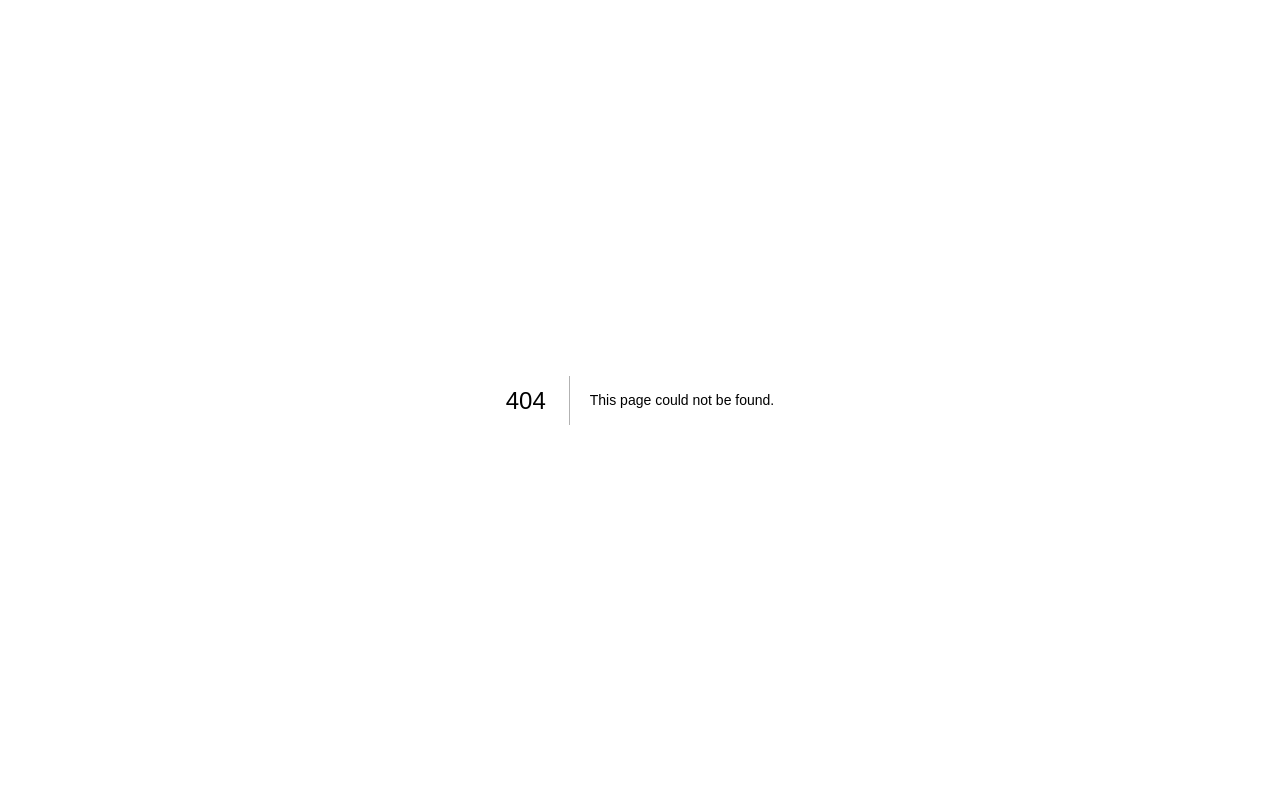
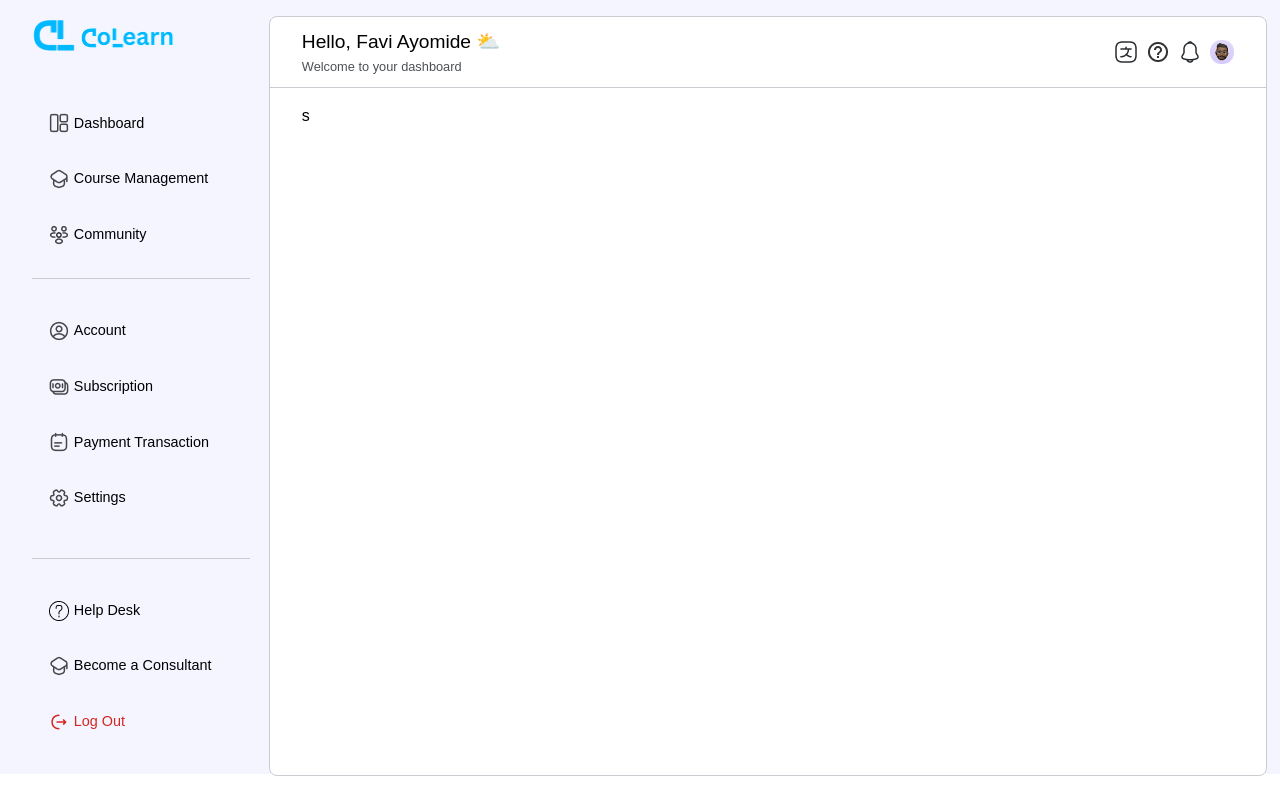
Before and after one commit to TemidayoVictor/colearn, a Next.js app: page /instructors/upload-course in a window 1280 px wide. Before the commit this address had no page. Built offline with nearby package versions, Linux system fonts and the light colour scheme.

Commit message:
upload course

```diff
--- a/app/components/Instructors/CoursesBody.tsx
+++ b/app/components/Instructors/CoursesBody.tsx
@@ -88,7 +88,7 @@ const CoursesBody = () => {
                     </div>
 
                     <div>
-                        <Link href="/" className="btn normal ">Upload Course</Link>
+                        <Link href="/instructors/upload-course" className="btn normal ">Upload Course</Link>
                     </div>
                 </div>
             </div>
--- /dev/null
+++ b/app/instructors/upload-course/page.tsx
@@ -0,0 +1,16 @@
+import React from "react";
+import UserLayout from "@/app/components/UserLayout";
+
+const UploadCourse = () => {
+    return (
+        <div>
+            <UserLayout>
+                <div className="container-3">
+                    s
+                </div>
+            </UserLayout>
+        </div>
+    )
+}
+
+export default UploadCourse
```
